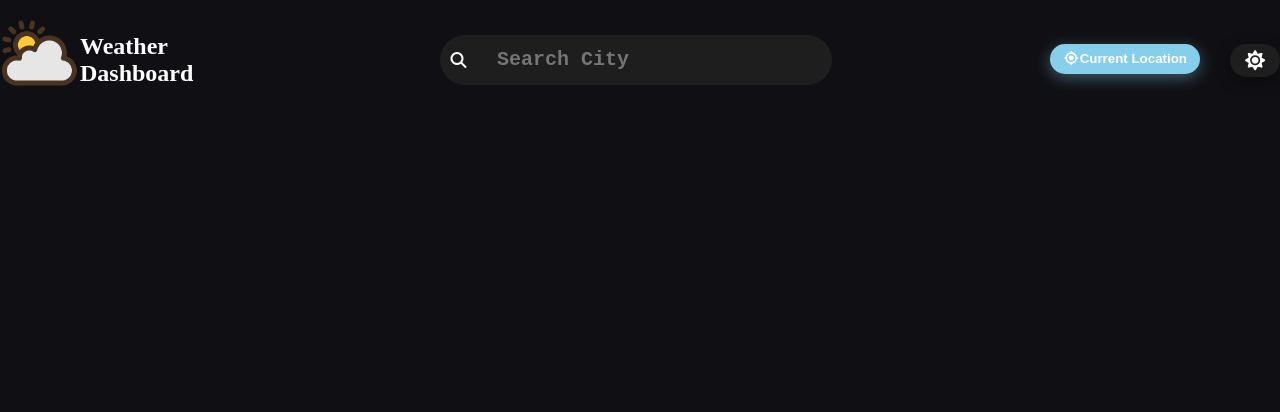
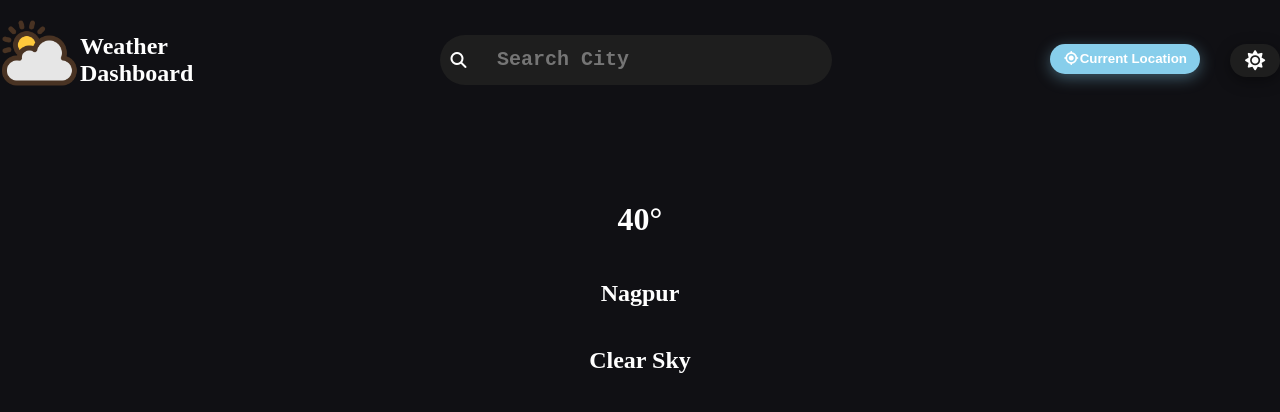
Before and after one commit to Mayanksharma3012/react-weather-app, a React (Vite) app in the folder Weather-Project/: page / in a window 1280 px wide. Shown: the top 412 px of the page. Built offline with nearby package versions, Linux system fonts and the light colour scheme.

Commit message:
City details complete

```diff
--- a/Weather-Project/src/App.jsx
+++ b/Weather-Project/src/App.jsx
@@ -1,10 +1,14 @@
 import './App.css'
 import { Header } from './components/Header'
+import { City } from './components/City'
 
 function App() {
 
     return(
-        <Header/>
+        <>
+            <Header/>
+            <City/>
+        </>
     )
 }
 
--- /dev/null
+++ b/Weather-Project/src/components/City.css
@@ -0,0 +1,8 @@
+.container{
+    margin-top: 90px;
+    display: flex;
+    flex-direction: column;
+    width: 100vw;
+    justify-content: center;
+    align-items: center;
+}
--- /dev/null
+++ b/Weather-Project/src/components/City.jsx
@@ -0,0 +1,13 @@
+import './City.css'
+export function City(){
+    return(
+        <>
+            <div className="container">
+                <h1 className="temp">40°</h1>
+                <h2 className="city">Nagpur</h2>
+                <h2 className="weather">Clear Sky</h2>
+            </div>
+
+        </>
+    );
+}
--- a/Weather-Project/src/components/Header.jsx
+++ b/Weather-Project/src/components/Header.jsx
@@ -12,7 +12,7 @@ export function Header(){
 
                 <div className="searchbar">
                     <i className="fa-solid fa-magnifying-glass"></i>
-                    <textarea type="text" placeholder="Search City" maxLength={3} />
+                    <textarea type="text" placeholder="Search City" maxLength={33} />
                 </div>
 
                 <div className="right-header">
```
